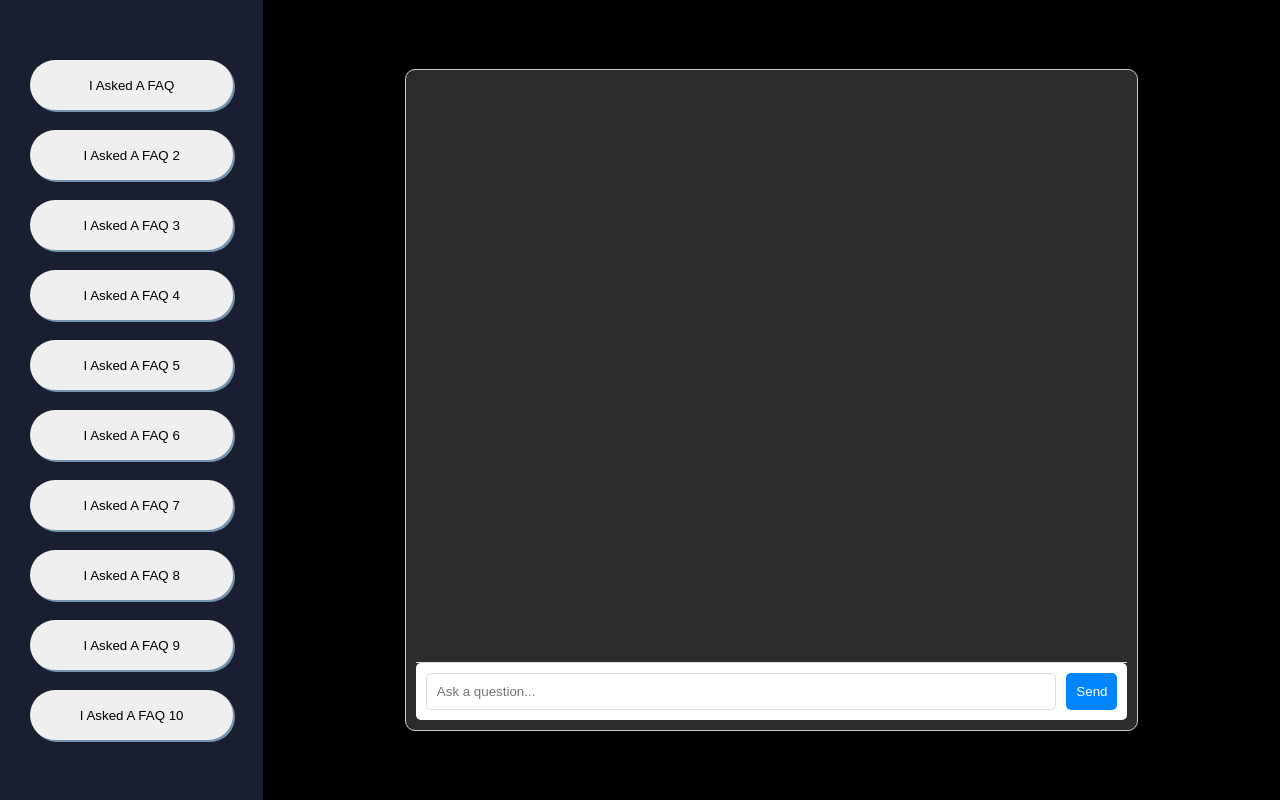
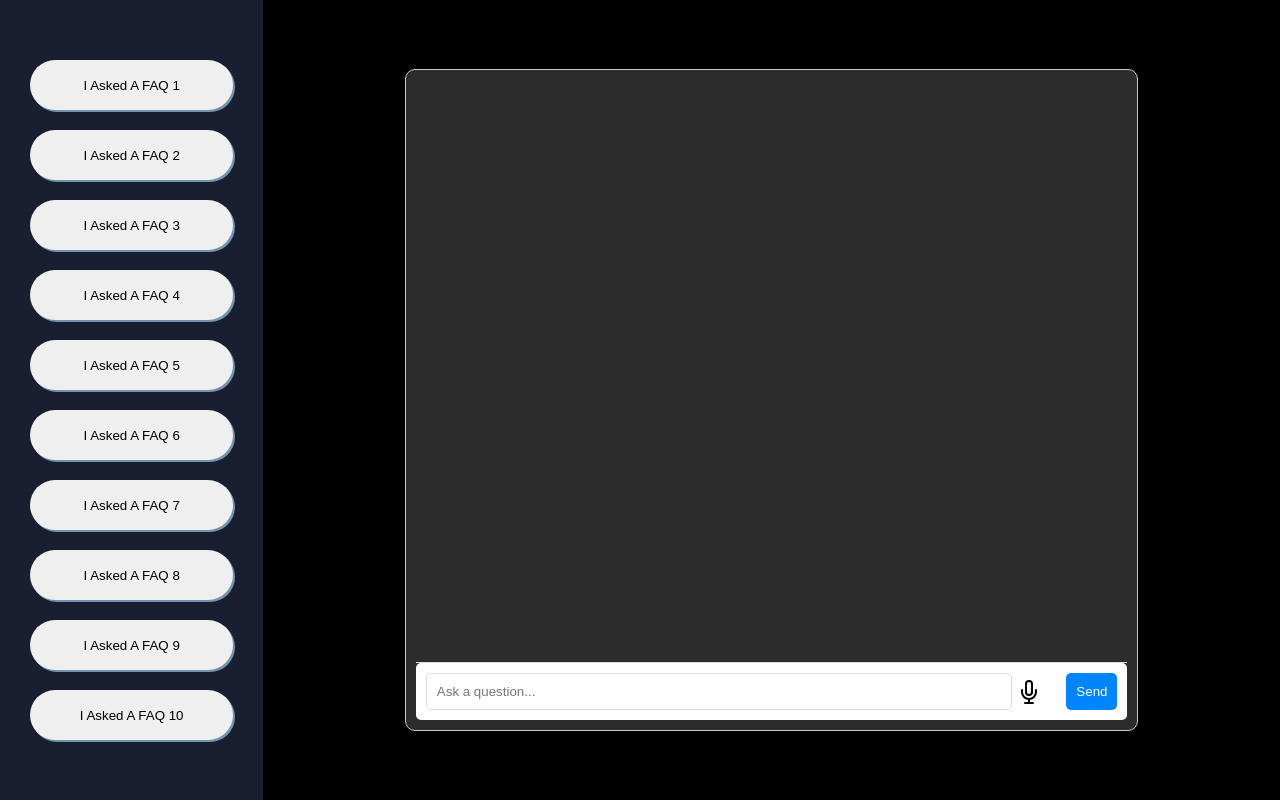
Before and after one commit to nicholesales/CCSpark, a React (Create React App) app in the folder frontend/: page /chatbot in a window 1280 px wide. Built offline with nearby package versions, Linux system fonts and the light colour scheme.

Commit message:
Speech To Text Functionality
Added the Speech To Text Functionality using Google Speech To Text API as well as
integrating the mic button for the Start&Stop Recording.

```diff
--- a/frontend/src/chatbot_page/chatbot.css
+++ b/frontend/src/chatbot_page/chatbot.css
@@ -120,7 +120,6 @@
 .user-icon-container {
   margin-left: 2%;
   background-color: #a6d1f1;
-
 }
 
 .bot-icon-container {
@@ -134,3 +133,31 @@
 .icon {
   width: 100%;
 }
+
+/* New styles for the microphone button */
+.chatbot-mic-button {
+  background-color: transparent;
+  border: none;
+  cursor: pointer;
+  padding: 5px;
+  margin-right: 10px;
+  display: flex;
+  align-items: center;
+  justify-content: center;
+  transition: background-color 0.3s ease;
+}
+
+.chatbot-mic-button:hover {
+  background-color: #f0f0f0;
+  border-radius: 50%;
+}
+
+.chatbot-mic-button.recording {
+  background-color: #ffcccb;
+  border-radius: 50%;
+}
+
+.chatbot-mic-button svg {
+  width: 24px;
+  height: 24px;
+}
--- a/frontend/src/chatbot_page/chatbot.js
+++ b/frontend/src/chatbot_page/chatbot.js
@@ -1,36 +1,52 @@
-import React, { useState } from 'react';
+import React, { useState, useEffect } from 'react';
 import axios from 'axios';
 import './chatbot.css';
 import userIcon from "./icons/user-icon.png";
 import botIcon from "./icons/bot-icon.png";
 
+const GOOGLE_SPEECH_API_KEY = '';
 
 function UserIconHandler({sender}) {
     return (
-      <>
       <div className="icon-container user-icon-container">
-          <img className="icon user-icon" src={userIcon}></img>
+        <img className="icon user-icon" src={userIcon} alt="User Icon" />
       </div>
-      </>
     )
 }
 
-
 function BotIconHandler({sender}) {
   return (
-    <>
     <div className="icon-container bot-icon-container">
-        <img className="icon bot-icon" src={botIcon}></img>
+      <img className="icon bot-icon" src={botIcon} alt="Bot Icon" />
     </div>
-    </>
   )
 }
 
+const MicIcon = ({ color }) => (
+  <svg xmlns="http://www.w3.org/2000/svg" width="24" height="24" viewBox="0 0 24 24" fill="none" stroke={color} strokeWidth="2" strokeLinecap="round" strokeLinejoin="round">
+    <path d="M12 1a3 3 0 0 0-3 3v8a3 3 0 0 0 6 0V4a3 3 0 0 0-3-3z"></path>
+    <path d="M19 10v2a7 7 0 0 1-14 0v-2"></path>
+    <line x1="12" y1="19" x2="12" y2="23"></line>
+    <line x1="8" y1="23" x2="16" y2="23"></line>
+  </svg>
+);
+
 const Chatbot = () => {
-  const [conversation, setConversation] = useState([]);  // Store entire conversation
-  const [question, setQuestion] = useState('');  // User's current input
-  const [error, setError] = useState('');  // Error handling
-  const [faqValue, setFaqValue] = useState(''); // Storing the FAQ selected by the user
+  const [conversation, setConversation] = useState([]);
+  const [question, setQuestion] = useState('');
+  const [error, setError] = useState('');
+  const [faqValue, setFaqValue] = useState('');
+  const [isRecording, setIsRecording] = useState(false);
+  const [stream, setStream] = useState(null);
+  const [mediaRecorder, setMediaRecorder] = useState(null);
+
+  useEffect(() => {
+    return () => {
+      if (stream) {
+        stream.getTracks().forEach(track => track.stop());
+      }
+    };
+  }, [stream]);
 
   const handleSubmit = async (e) => {
     e.preventDefault();
@@ -39,15 +55,13 @@ const Chatbot = () => {
       return;
     }
 
-    // Append the user's question to the conversation
     const userMessage = { sender: 'user', text: question };
     setConversation((prevConversation) => [...prevConversation, userMessage]);
 
     try {
-      const res = await axios.post('http://localhost:8000/api/chatbot/', { question });
-      const chatbotResponse = { sender: 'bot', text: res.data.response };
+      //const res = await axios.post('http://localhost:8000/api/chatbot/', { question });
+      const chatbotResponse = { sender: 'bot', text: "res.data.response" };
 
-      // Append the chatbot's response to the conversation
       setConversation((prevConversation) => [...prevConversation, chatbotResponse]);
       setError('');
     } catch (err) {
@@ -55,13 +69,10 @@ const Chatbot = () => {
       setError('Something went wrong. Please try again.');
     }
 
-    // Clear the input field after the message is sent
     setQuestion('');
   };
 
   const faqButtonSubmit = async (predefinedQuestion) => {
-
-    // Append the user's question to the conversation
     const userMessage = { sender: 'user', text: predefinedQuestion };
     setConversation((prevConversation) => [...prevConversation, userMessage]);
 
@@ -69,7 +80,6 @@ const Chatbot = () => {
       const res = await axios.post('http://localhost:8000/api/chatbot/', { question: predefinedQuestion });
       const chatbotResponse = { sender: 'bot', text: res.data.response };
 
-      // Append the chatbot's response to the conversation
       setConversation((prevConversation) => [...prevConversation, chatbotResponse]);
       setError('');
     } catch (err) {
@@ -78,78 +88,125 @@ const Chatbot = () => {
     }
   };
 
+  const startRecording = async () => {
+    try {
+      const audioStream = await navigator.mediaDevices.getUserMedia({
+        audio: {
+          channelCount: 1,
+          sampleRate: 48000
+        }
+      });
+      setStream(audioStream);
+
+      const recorder = new MediaRecorder(audioStream, { mimeType: 'audio/webm' });
+      setMediaRecorder(recorder);
+      setIsRecording(true);
+
+      const audioChunks = [];
+      recorder.ondataavailable = (event) => {
+        audioChunks.push(event.data);
+      };
+
+      recorder.onstop = async () => {
+        const audioBlob = new Blob(audioChunks, { type: 'audio/webm' });
+        const audioBase64 = await blobToBase64(audioBlob);
+
+        const requestBody = {
+          config: {
+            encoding: 'WEBM_OPUS',
+            sampleRateHertz: 48000,
+            languageCode: 'en-US',
+            model: 'default'
+          },
+          audio: {
+            content: audioBase64.split(',')[1]
+          }
+        };
+
+        try {
+          const response = await fetch(`https://speech.googleapis.com/v1/speech:recognize?key=${GOOGLE_SPEECH_API_KEY}`, {
+            method: 'POST',
+            headers: {
+              'Content-Type': 'application/json',
+            },
+            body: JSON.stringify(requestBody),
+          });
+
+          if (!response.ok) {
+            throw new Error(`HTTP error! status: ${response.status}`);
+          }
+
+          const data = await response.json();
+
+          if (data.results && data.results.length > 0) {
+            const transcription = data.results
+              .map(result => result.alternatives[0].transcript)
+              .join('\n');
+            setQuestion(transcription);
+          } else {
+            setError('No speech detected. Please try again.');
+          }
+        } catch (error) {
+          console.error('Error:', error);
+          setError('Error processing speech. Please try again.');
+        }
+      };
+
+      recorder.start(1000); // Collect data in 1-second chunks
+    } catch (error) {
+      console.error('Error accessing microphone:', error);
+      setError('Error accessing microphone. Please check your permissions.');
+    }
+  };
+
+  const stopRecording = () => {
+    if (mediaRecorder) {
+      mediaRecorder.stop();
+    }
+    if (stream) {
+      stream.getTracks().forEach(track => track.stop());
+    }
+    setIsRecording(false);
+  };
+
+  const toggleRecording = () => {
+    if (isRecording) {
+      stopRecording();
+    } else {
+      startRecording();
+    }
+  };
+
+  // Helper function to convert Blob to Base64
+  const blobToBase64 = (blob) => {
+    return new Promise((resolve, _) => {
+      const reader = new FileReader();
+      reader.onloadend = () => resolve(reader.result);
+      reader.readAsDataURL(blob);
+    });
+  };
+
   return (
     <div className='full-container-chatbot'>
       <div className='faq-side-panel'>
+        {[...Array(10)].map((_, index) => (
           <input
+            key={index}
             className='faq-button'
             type="button"
-          value="I Asked A FAQ"
-          onClick={() => faqButtonSubmit('What is the first most frequent asked question?')}>
-        </input>
-        <input
-          className='faq-button'
-          type="button"
-          value="I Asked A FAQ 2"
-          onClick={() => faqButtonSubmit('What is the second most frequent asked question?')}
+            value={`I Asked A FAQ ${index + 1}`}
+            onClick={() => faqButtonSubmit(`What is the ${index + 1}${index === 0 ? 'st' : index === 1 ? 'nd' : index === 2 ? 'rd' : 'th'} most frequent asked question?`)}
           />
-        <input
-          className='faq-button'
-          type="button"
-          value="I Asked A FAQ 3"
-          onClick={() => faqButtonSubmit('What is the third most frequent asked question?')}
-        />
-        <input
-          className='faq-button'
-          type="button"
-          value="I Asked A FAQ 4"
-          onClick={() => faqButtonSubmit('What is the fourth most frequent asked question?')}
-        />
-        <input
-          className='faq-button'
-          type="button"
-          value="I Asked A FAQ 5"
-          onClick={() => faqButtonSubmit('What is the fifth most frequent asked question?')}
-        />
-        <input
-          className='faq-button'
-          type="button"
-          value="I Asked A FAQ 6"
-          onClick={() => faqButtonSubmit('What is the first most frequent asked question?')}>
-        </input>
-        <input
-          className='faq-button'
-          type="button"
-          value="I Asked A FAQ 7"
-          onClick={() => faqButtonSubmit('What is the second most frequent asked question?')}
-        />
-        <input
-          className='faq-button'
-          type="button"
-          value="I Asked A FAQ 8"
-          onClick={() => faqButtonSubmit('What is the third most frequent asked question?')}
-        />
-        <input
-          className='faq-button'
-          type="button"
-          value="I Asked A FAQ 9"
-          onClick={() => faqButtonSubmit('What is the fourth most frequent asked question?')}
-        />
-        <input
-          className='faq-button'
-          type="button"
-          value="I Asked A FAQ 10"
-          onClick={() => faqButtonSubmit('What is the fifth most frequent asked question?')}
-        />
+        ))}
       </div>
       <div className='parent-container-chatbot'>
         <div className="chatbot-container">
           <div className="chatbot-messages">
             {conversation.map((message, index) => (
-              <div className={`${message.sender}-chat`}>
+              <div key={index} className={`${message.sender}-chat`}>
                 {message.sender === "bot" && <BotIconHandler sender={message.sender} />}
                 {message.sender === "user" && <UserIconHandler sender={message.sender} />}
-                <div key={index} className={`chatbot-message ${message.sender}`}>
+                <div className={`chatbot-message ${message.sender}`}>
                   {message.text}
                 </div>
               </div>
@@ -164,6 +221,13 @@ const Chatbot = () => {
               placeholder="Ask a question..."
               className="chatbot-input"
             />
+            <button
+              type="button"
+              onClick={toggleRecording}
+              className={`chatbot-mic-button ${isRecording ? 'recording' : ''}`}
+            >
+              <MicIcon color={isRecording ? 'red' : 'black'} />
+            </button>
             <button type="submit" className="chatbot-submit">
               Send
             </button>
```
Lines whose indentation alone changed are shown as unchanged.
